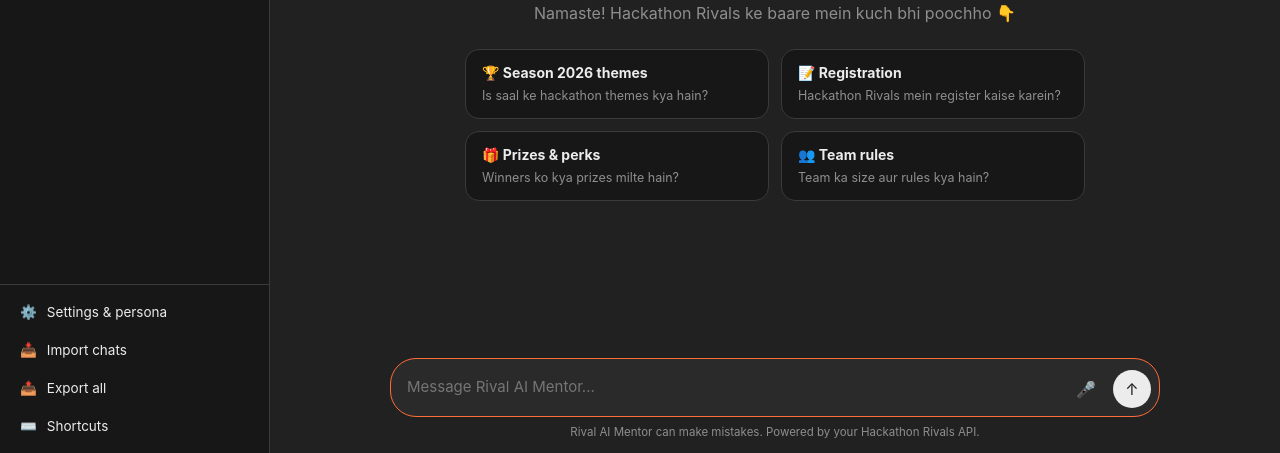
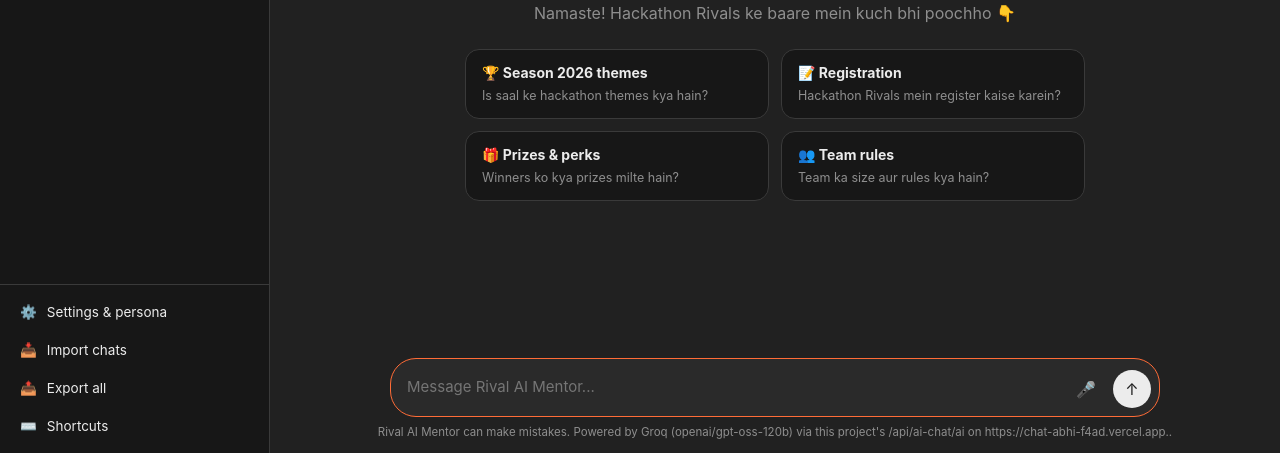
Before and after one commit to abhiyadavj2006-del/chat, a plain HTML site: page index.html in a window 1280 px wide. Shown: the part 347-800 px from the top of the page. Drawn offline with nearby package versions, Linux system fonts and the light colour scheme.

Commit message:
Update stale docs and disclaimers in chat repo

```diff
--- a/api/ai-chat/ai.js
+++ b/api/ai-chat/ai.js
@@ -1,7 +1,7 @@
 // Vercel serverless function: POST /api/ai-chat/ai
 // Powers the Rival AI Mentor page (chat repo index.html), which sends
 // { message, history: [{ role, text }] } and expects { reply } back.
-// Uses the Groq free tier (llama-3.3-70b-versatile) via GROQ_API_KEY.
+// Uses the Groq free tier (openai/gpt-oss-120b) via GROQ_API_KEY.
 const GROQ_URL = 'https://api.groq.com/openai/v1/chat/completions';
 const MODEL = 'openai/gpt-oss-120b';
 const DEFAULT_SYSTEM =
--- a/index.html
+++ b/index.html
@@ -206,7 +206,7 @@
         <button class="c-btn send-btn" id="send" title="Send">↑</button>
         <button class="c-btn stop-btn" id="stop" title="Stop">■</button>
       </div>
-      <div class="disclaimer">Rival AI Mentor can make mistakes. Powered by your Hackathon Rivals API.</div>
+      <div class="disclaimer">Rival AI Mentor can make mistakes. Powered by Groq (openai/gpt-oss-120b) via this project's /api/ai-chat/ai on https://chat-abhi-f4ad.vercel.app..</div>
     </div>
   </main>
 
```
Also changed, not shown: 1 other file.
